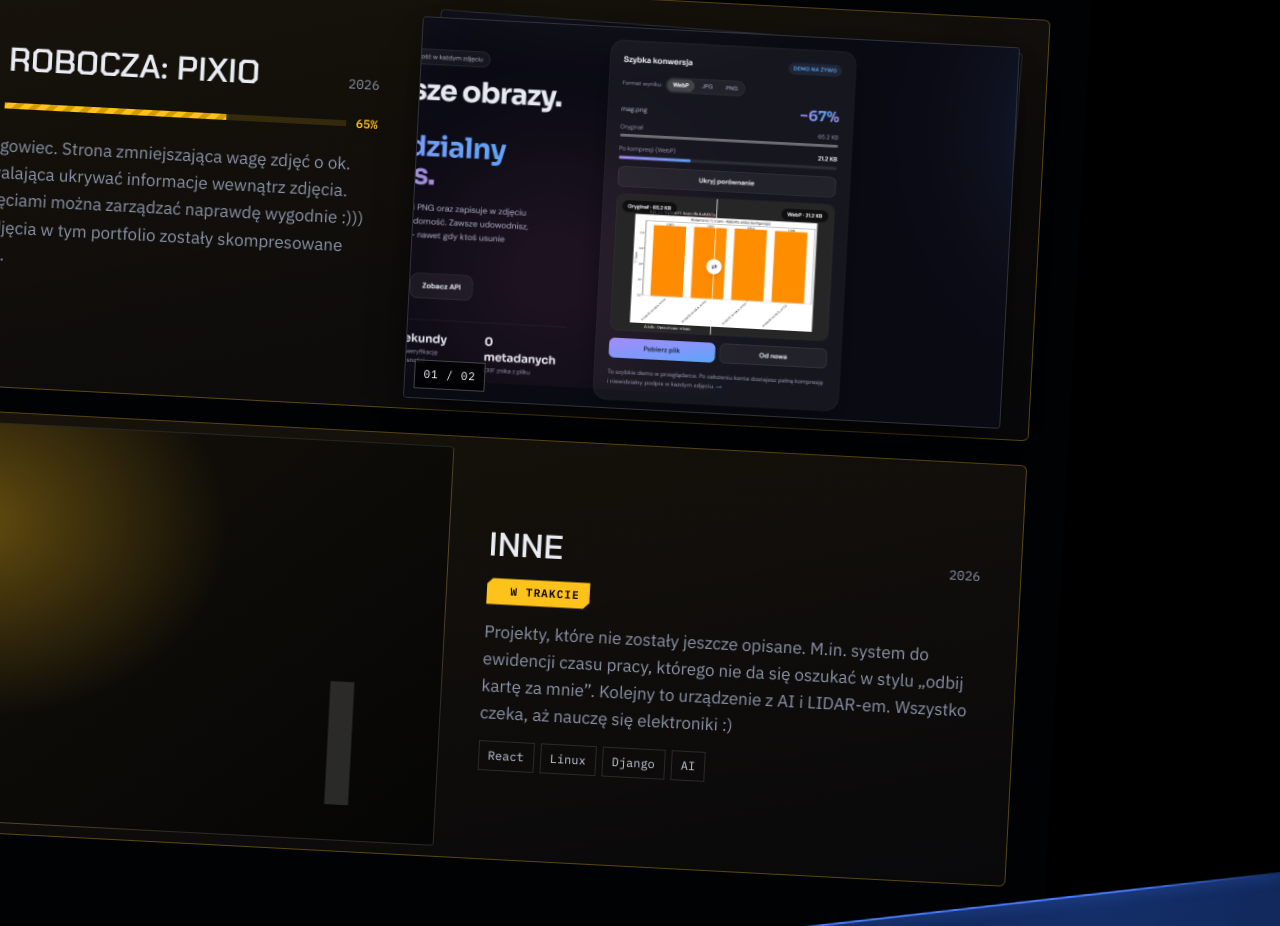
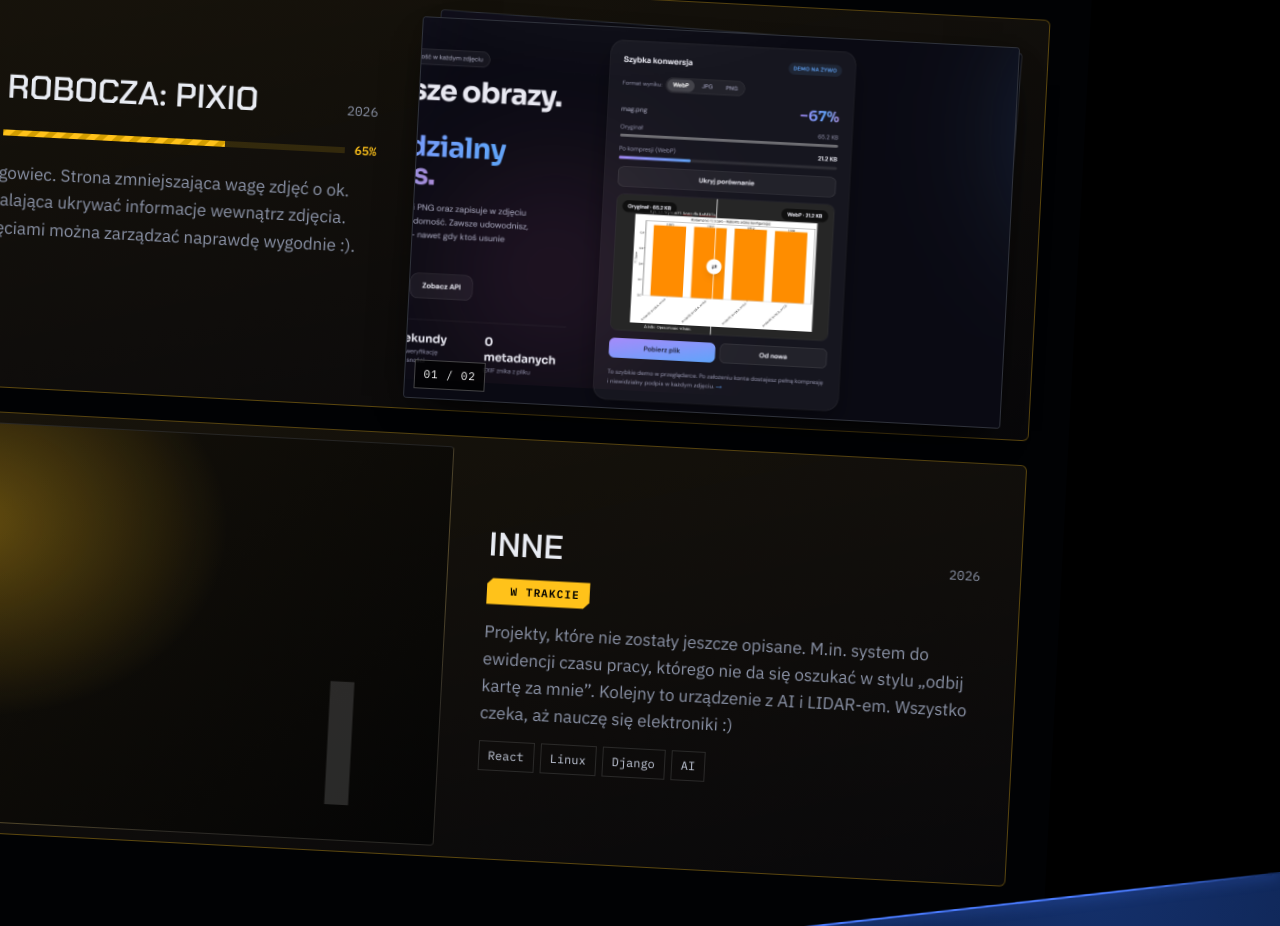
Before and after one commit to Heixxx/Wizytowka, a React (Vite) app: page / in a window 1280 px wide. Shown: the part 5220-6146 px from the top of the page. Built offline with nearby package versions, Linux system fonts and the light colour scheme.

Commit message:
github-page added

```diff
--- a/src/content.ts
+++ b/src/content.ts
@@ -124,7 +124,7 @@ export const projects: Project[] = [
     status: 'in-progress',
     progress: 65,
     description:
-      'Mój przyszły flagowiec. Strona zmniejszająca wagę zdjęć o ok. 70–80% i pozwalająca ukrywać informacje wewnątrz zdjęcia. Dzięki temu zdjęciami można zarządzać naprawdę wygodnie :))) PS Wszystkie zdjęcia w tym portfolio zostały skompresowane tym narzędziem.',
+      'Mój przyszły flagowiec. Strona zmniejszająca wagę zdjęć o ok. 30–80% i pozwalająca ukrywać informacje wewnątrz zdjęcia. Dzięki temu zdjęciami można zarządzać naprawdę wygodnie :).',
     tags: ['React'],
     view: 'gallery',
     images: ['pixio'],
```
